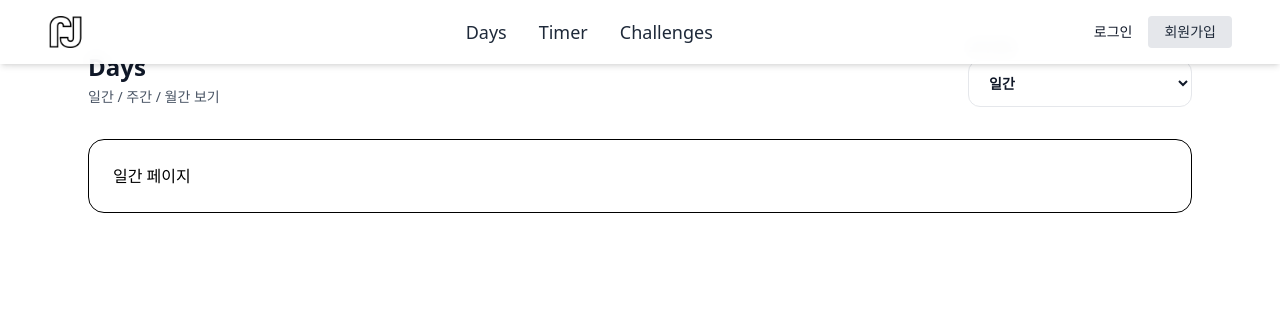
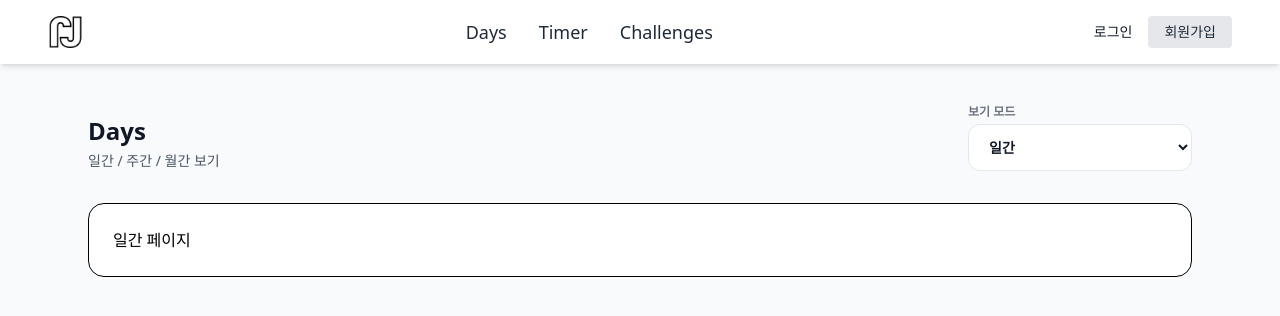
Before and after one commit to woojaemin0106/study-planner, a React (Vite) app: page /Days/daily in a window 1280 px wide. Shown: the top 316 px of the page. Built offline with nearby package versions, Linux system fonts and the light colour scheme.

Commit message:
feat: Days-DaliyPage 초기 작성완료

```diff
--- a/src/App.jsx
+++ b/src/App.jsx
@@ -18,7 +18,7 @@ export default function App() {
   return (
     <>
       <NavBar />
-
+      <div className="pt-16 min-h screen bg-gray-50">
         <Routes>
           {/* Home */}
           <Route path="/" element={<MainPage />} />
@@ -41,6 +41,7 @@ export default function App() {
           {/* Fallback */}
           <Route path="*" element={<Navigate to="/" replace />} />
         </Routes>
+      </div>
     </>
   );
 }
--- a/src/pages/days/DaysLayout.jsx
+++ b/src/pages/days/DaysLayout.jsx
@@ -12,7 +12,6 @@ export default function DaysLayout() {
   const location = useLocation();
 
   const current = useMemo(() => {
-    // /Days/daily -> ["Days","daily"]
     const seg = location.pathname.split("/").filter(Boolean);
     const mode = seg[1] || "daily";
     return options.some((o) => o.value === mode) ? mode : "daily";
```
Lines whose indentation alone changed are shown as unchanged.
